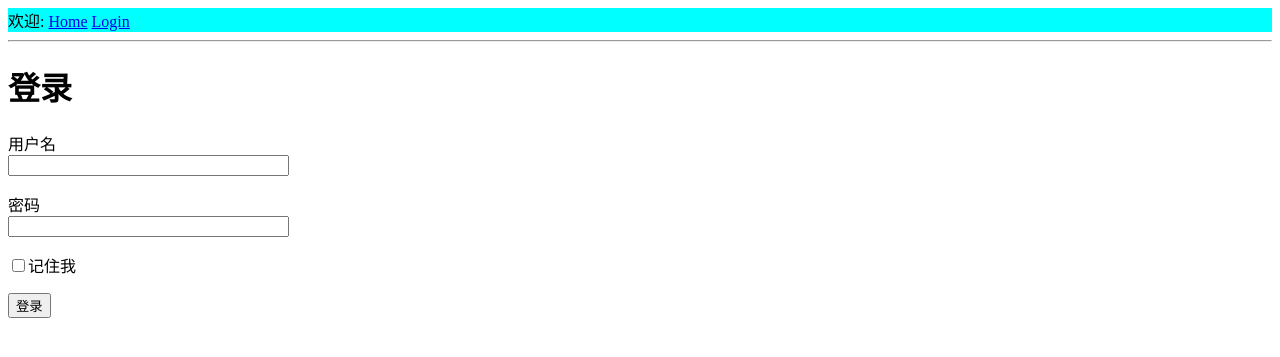
After one commit to hongkongchai/Flask, a Flask app: page /login in a window 1280 px wide. The commit adds this page. Shown: the top 357 px of the page. Run offline with Flask 2, Linux system fonts and the light colour scheme.

Commit message:
test0306-login01

```diff
--- a/app/__init__.py
+++ b/app/__init__.py
@@ -1,6 +1,9 @@
 #!/usr/bin/env python # -*- coding:utf-8 -*-
 from flask import Flask
+from config import Config
 app = Flask(__name__)
 print('哪个包或模块在使用main函数',__name__)
+app.config.from_object(Config)
+print('秘钥',app.config['SECRET_KEY'])
 
 from app import routes
--- /dev/null
+++ b/app/forms.py
@@ -0,0 +1,10 @@
+#!/usr/bin/env python # -*- coding:utf-8 -*-
+from flask_wtf import FlaskForm
+from wtforms import StringField,PasswordField,BooleanField,SubmitField
+from wtforms.validators import DataRequired
+
+class LoginForm(FlaskForm):
+    username = StringField('用户名', validators=[DataRequired()])
+    password = PasswordField('密码', validators=[DataRequired()])
+    remember_me =BooleanField('记住我')
+    submit = SubmitField('登录')
--- a/app/routes.py
+++ b/app/routes.py
@@ -1,6 +1,8 @@
 #!/usr/bin/env python # -*- coding:utf-8 -*-
 from app import app#从app包导入init中app对象
-from flask import render_template
+from flask import render_template, url_for
+from app.forms import LoginForm
+from flask import render_template,flash,redirect
 
 
 #定义路由 这里定义了2个路由
@@ -22,3 +24,14 @@ def index():
         }
     ]
     return render_template('index.html', title='Home-hk', user=user, age=age, sex=sex, posts=posts)
+
+@app.route('/login',methods=['GET','POST'])
+def login():
+    login_form = LoginForm()#表单实例化对象
+    msg='Login request for user {},remember_me={}'.format(login_form.username.data, login_form.remember_me.data)
+    if login_form.validate_on_submit():
+        flash(msg)
+        print(msg)
+        #return redirect('/index')#重定向
+        return redirect(url_for('index'))
+    return render_template('login.html', title='login', form=login_form)
--- a/app/templates/base.html
+++ b/app/templates/base.html
@@ -10,6 +10,25 @@
     {% endif %}
     </head>
     <body>
+        <div style="hight:30px;background-color: aqua" >
+
+
+            欢迎:
+            <a href="{{ url_for('index') }}">Home</a>
+            <a href="{{ url_for('login') }}">Login</a>
+        </div>
+        <hr>
+        {% with messages = get_flashed_messages() %}
+        {% if messages %}
+        <ul>
+            {% for message in messages %}
+            <li>{{ message }}</li>
+            {% endfor %}
+        </ul>
+        {% endif %}
+        {% endwith %}
+
+
         {% block content %}
 
         {% endblock %}
--- /dev/null
+++ b/app/templates/login.html
@@ -0,0 +1,23 @@
+{% extends "base.html" %}
+{% block content %}
+    <h1>登录</h1>
+    <form action="login" method="post" novalidate>
+        {{ form.hidden_tag() }}
+        <p>
+            {{ form.username.label }}<br>
+            {{ form.username(size=32) }}
+            {% for error in form.username.errors %}
+                <span style="color:red;">[{{ error }}]</span>
+            {% endfor %}
+        </p>
+        <p>
+            {{ form.password.label }}<br>
+            {{ form.password(size=32) }}
+            {% for error in form.password.errors %}
+                <span style="color:red;">[{{ error }}]</span>
+            {% endfor %}
+        </p>
+        <p>{{ form.remember_me() }}{{ form.remember_me.label }}</p>
+        <p>{{ form.submit() }}</p>
+    </form>
+{% endblock %}
--- /dev/null
+++ b/config.py
@@ -0,0 +1,4 @@
+#!/usr/bin/env python # -*- coding:utf-8 -*-
+import os
+class Config:
+    SECRET_KEY = os.environ.get('SECRET_KEY') or 'you will never guess'
```
